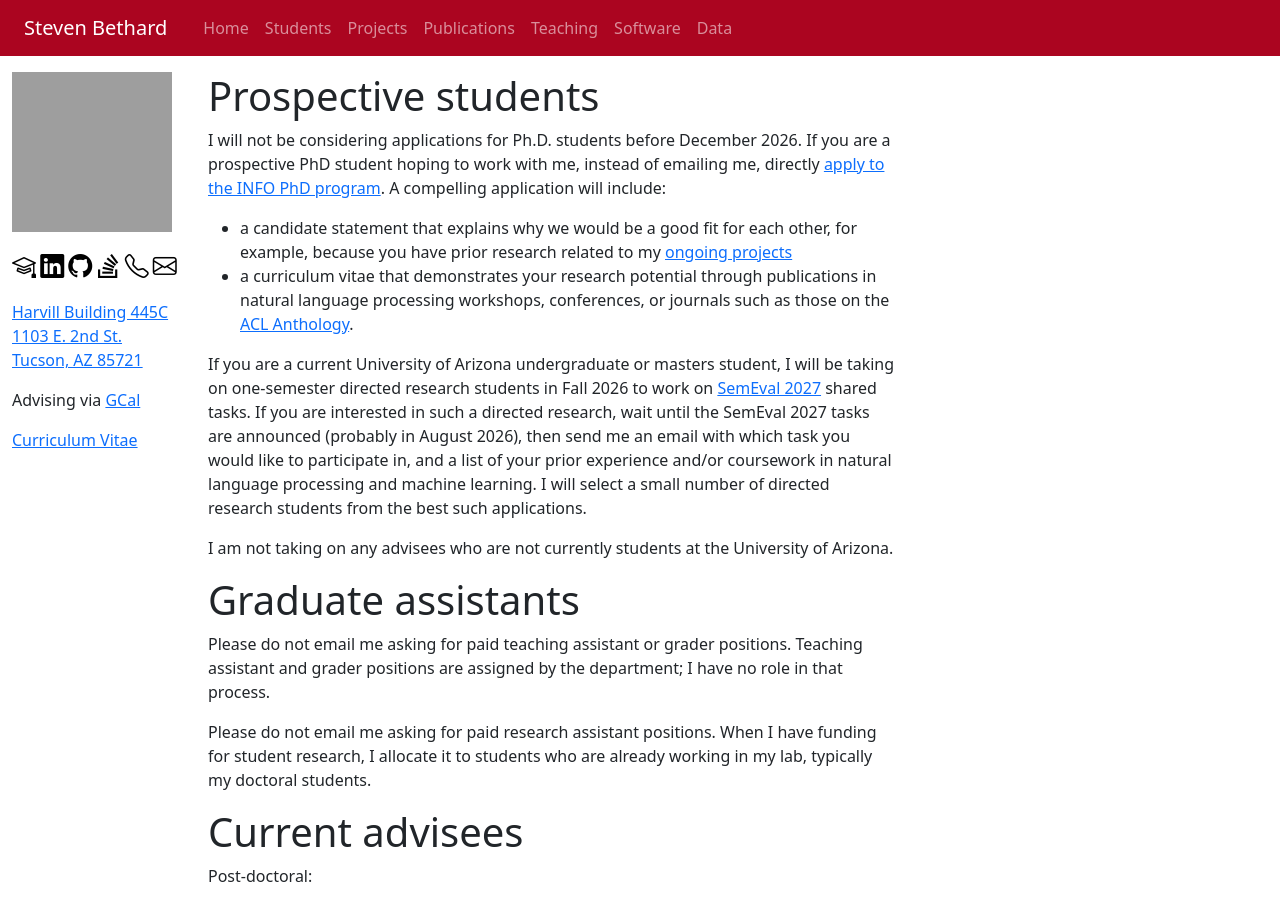
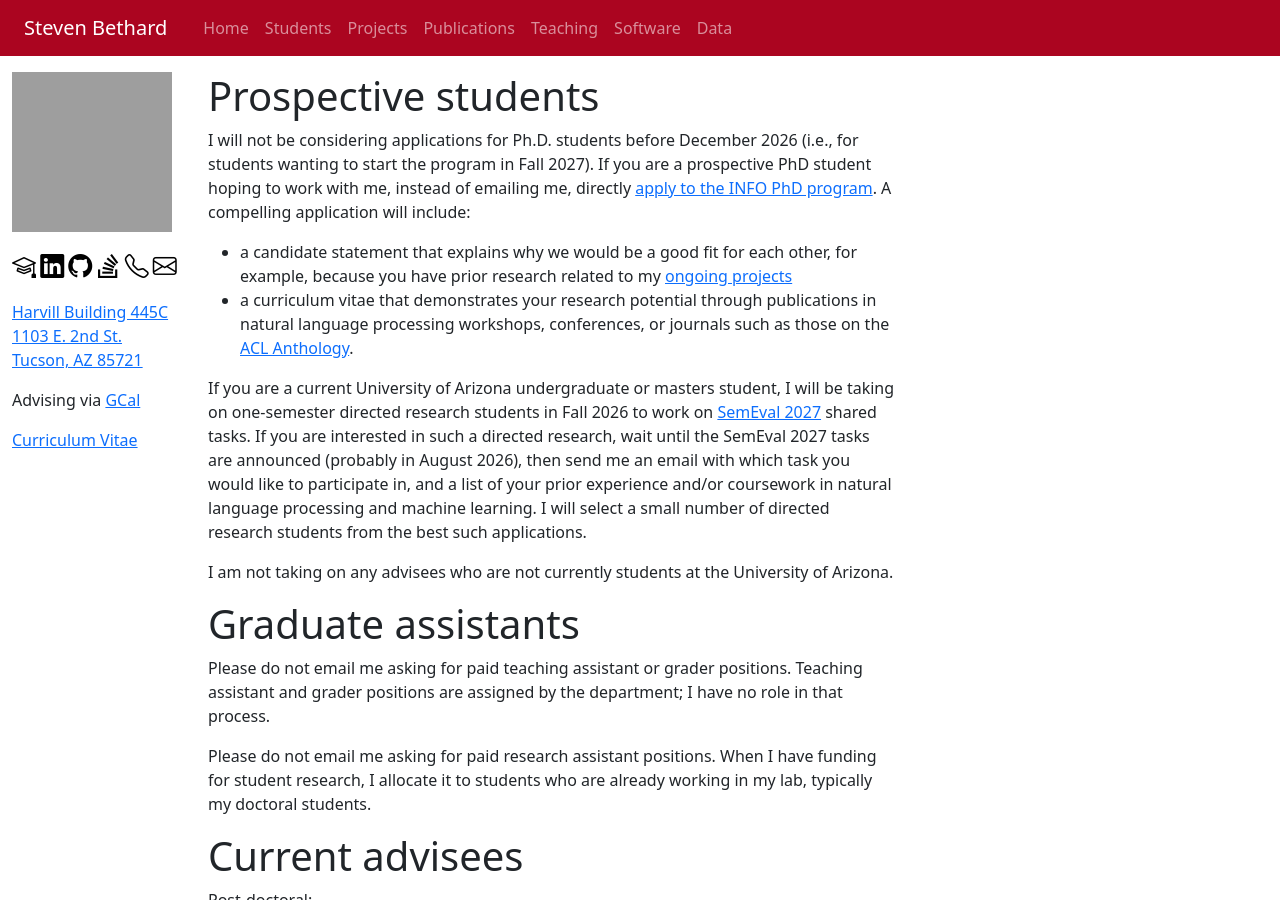
Before and after one commit to bethard/bethard.github.io, a Jekyll site: the page built from students.md, in a window 1280 px wide and 900 px high. Built offline with Jekyll 4.4.1, drawn with Linux system fonts in a browser that asks for light colours; grey boxes are pictures that could not be loaded.

Commit message:
Clarify no PhD students before 2027

```diff
--- a/students.md
+++ b/students.md
@@ -6,7 +6,7 @@ order: 1
 
 # Prospective students #
 
-I will not be considering applications for Ph.D. students before December 2026. If you are a prospective PhD student hoping to work with me, instead of emailing me, directly [apply to the INFO PhD program](https://grad.arizona.edu/admissions-guides/#program/INFOPHD).
+I will not be considering applications for Ph.D. students before December 2026 (i.e., for students wanting to start the program in Fall 2027). If you are a prospective PhD student hoping to work with me, instead of emailing me, directly [apply to the INFO PhD program](https://grad.arizona.edu/admissions-guides/#program/INFOPHD).
 A compelling application will include:
 * a candidate statement that explains why we would be a good fit for each other, for example, because you have prior research related to my [ongoing projects](projects.html)
 * a curriculum vitae that demonstrates your research potential through publications in natural language processing workshops, conferences, or journals such as those on the [ACL Anthology](https://aclanthology.org/).
```
